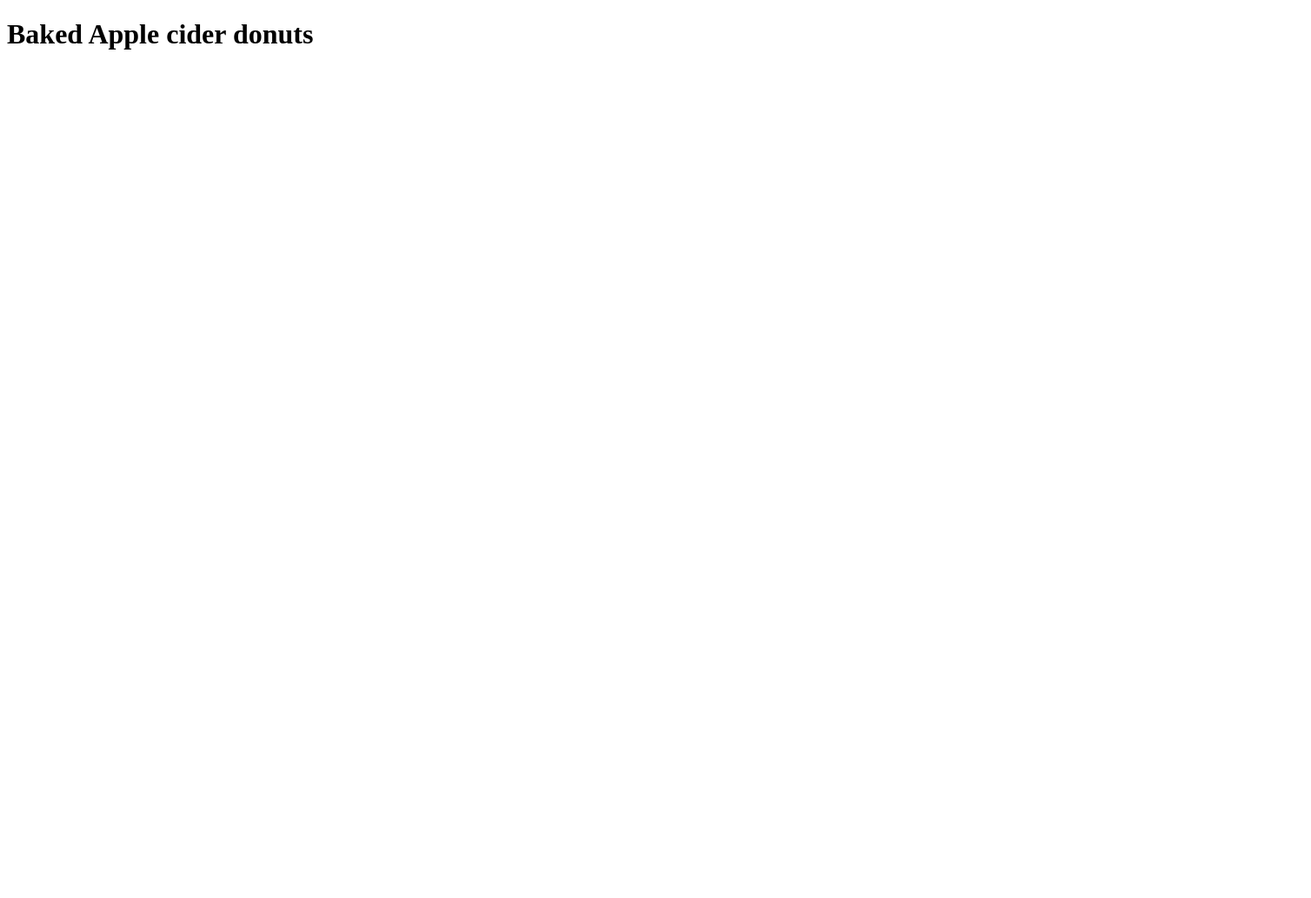
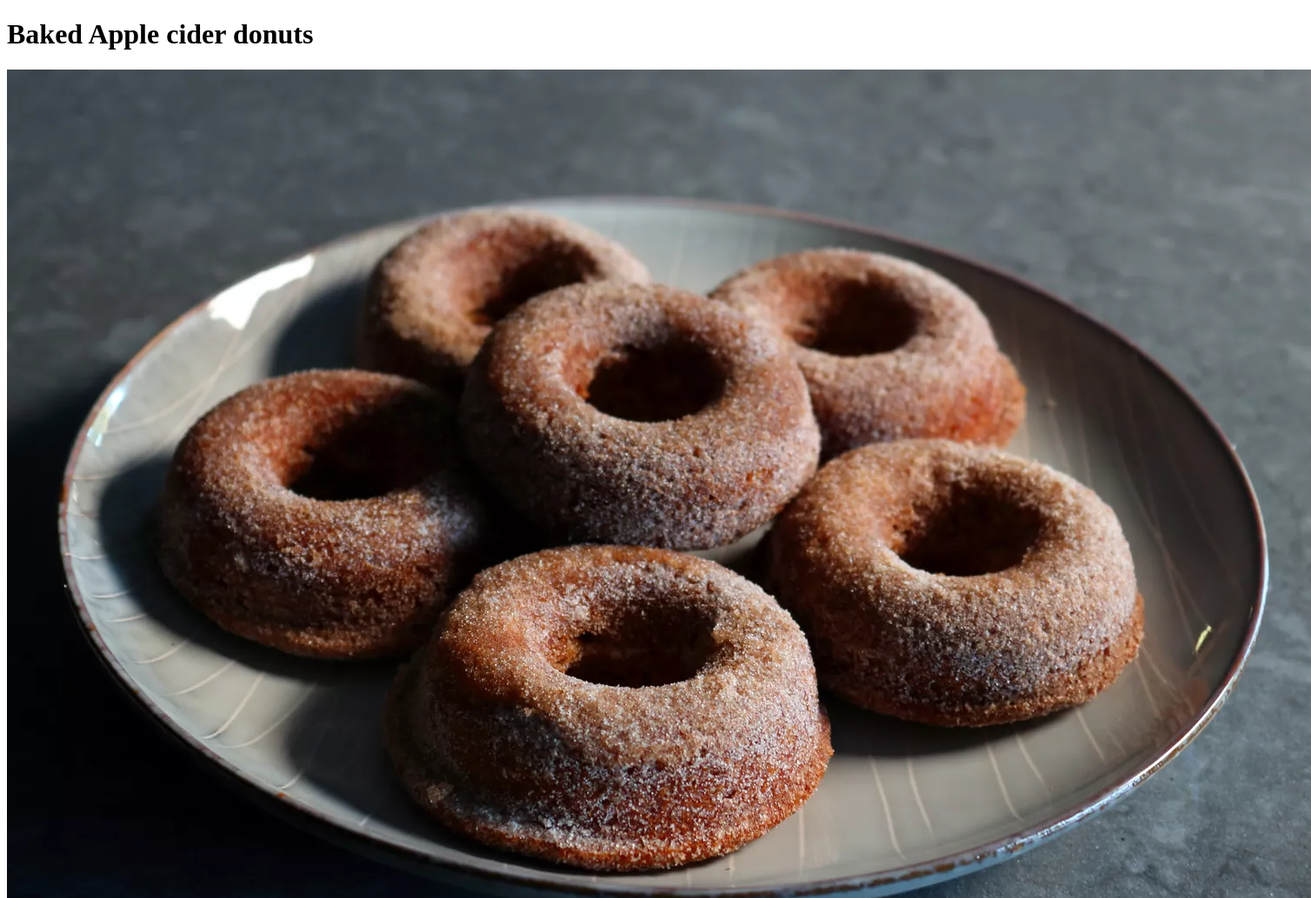
Before and after one commit to Mr-Nature/odin-recipes, a plain HTML site: page recipes/donut.html in a window 1280 px wide. Shown: the top 1033 px of the page at 87% size, 1508 px wide, since content can reach past the window. Before the commit the page ends 800 px from the top, so only its background shows below. Drawn offline with Linux system fonts and the light colour scheme.

Commit message:
donut image

```diff
--- a/recipes/donut.html
+++ b/recipes/donut.html
@@ -7,5 +7,7 @@
 </head>
 <body>
     <h1>Baked Apple cider donuts</h1>
+    <img src="../recipes/images/donuts.jpg" alt="Brown baked apple cider donuts">
+
 </body>
 </html>
```
